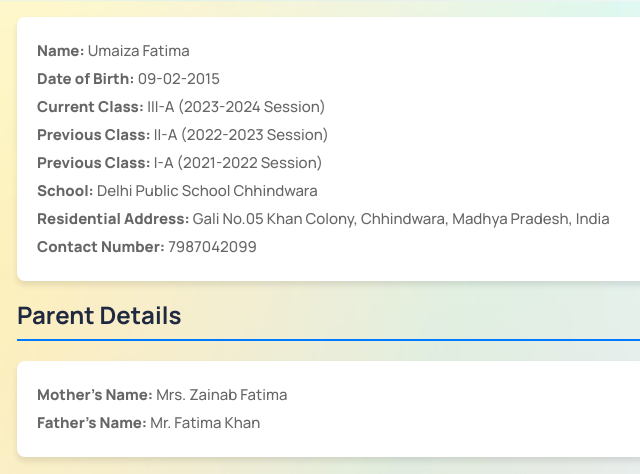
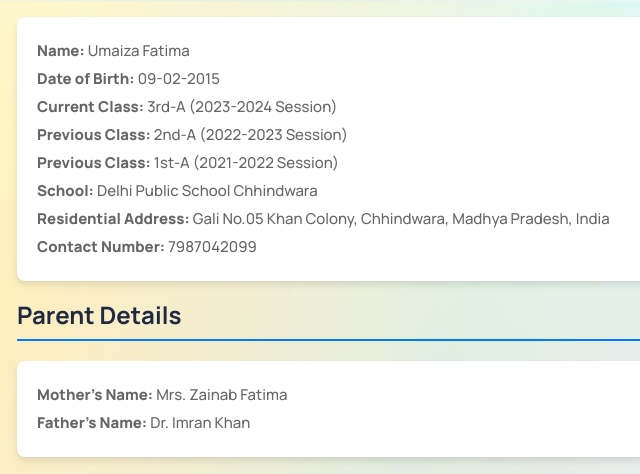
Before and after one commit to bitlearners/umaiza-fatima, a plain HTML site: page index.html in a window 1280 px wide. Shown: the part 1679-2153 px from the top of the page, 105-745 px from the left. Drawn offline with Linux system fonts and the light colour scheme.

Commit message:
Update index.html

```diff
--- a/index.html
+++ b/index.html
@@ -343,9 +343,9 @@
                 <ul class="list-unstyled">
                     <li><strong>Name:</strong> Umaiza Fatima</li>
                     <li><strong>Date of Birth:</strong> 09-02-2015</li>
-                    <li><strong>Current Class:</strong> III-A (2023-2024 Session)</li>
-                    <li><strong>Previous Class:</strong> II-A (2022-2023 Session)</li>
-                    <li><strong>Previous Class:</strong>  I-A (2021-2022 Session)</li>
+                    <li><strong>Current Class:</strong> 3rd-A (2023-2024 Session)</li>
+                    <li><strong>Previous Class:</strong> 2nd-A (2022-2023 Session)</li>
+                    <li><strong>Previous Class:</strong>  1st-A (2021-2022 Session)</li>
                     <li><strong>School:</strong> Delhi Public School Chhindwara</li>
                     <li><strong>Residential Address:</strong> Gali No.05 Khan Colony, Chhindwara, Madhya Pradesh, India</li>
                     <li><strong>Contact Number:</strong> 7987042099</li>
@@ -359,7 +359,7 @@
             <div class="section-content animate__animated animate__fadeIn">
                 <ul class="list-unstyled">
                     <li><strong>Mother's Name:</strong> Mrs. Zainab Fatima</li>
-                    <li><strong>Father's Name:</strong> Mr. Fatima Khan</li>
+                    <li><strong>Father's Name:</strong> Dr. Imran Khan</li>
                 </ul>
             </div>
         </section>
```
